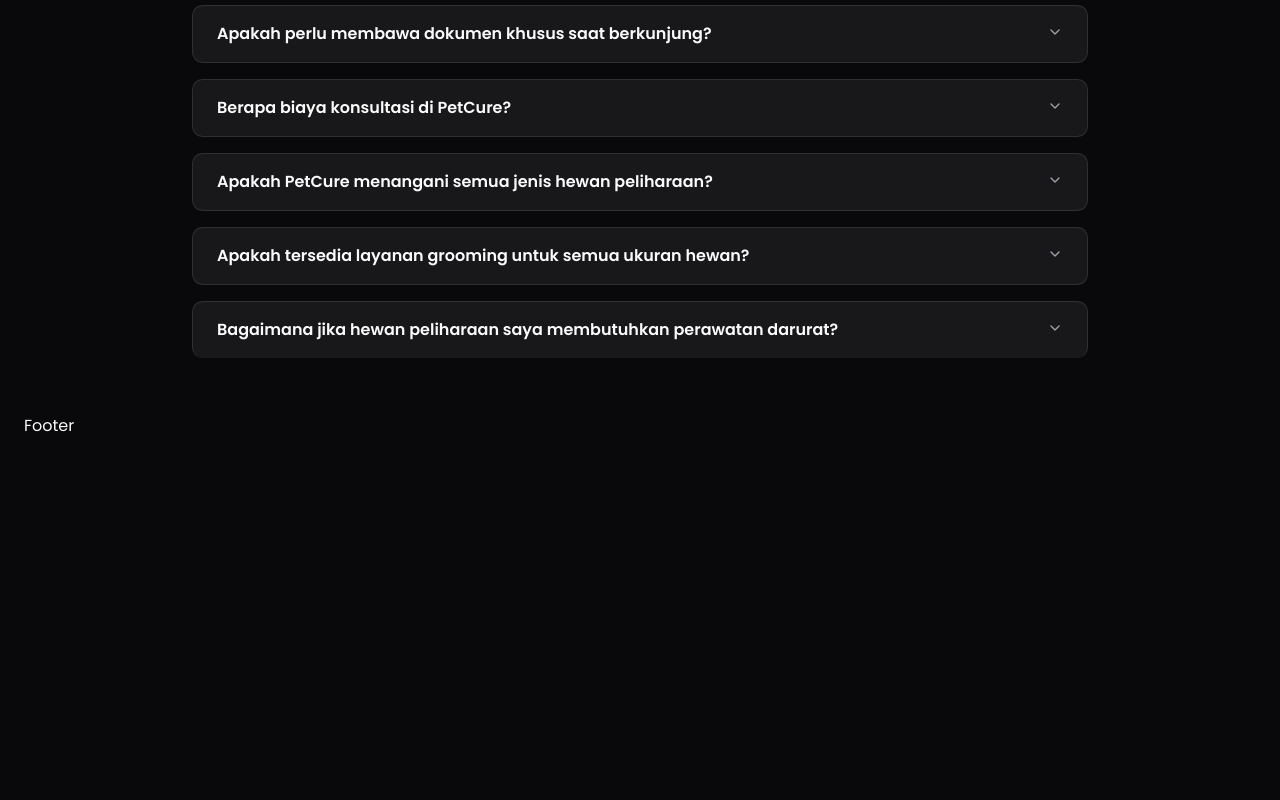
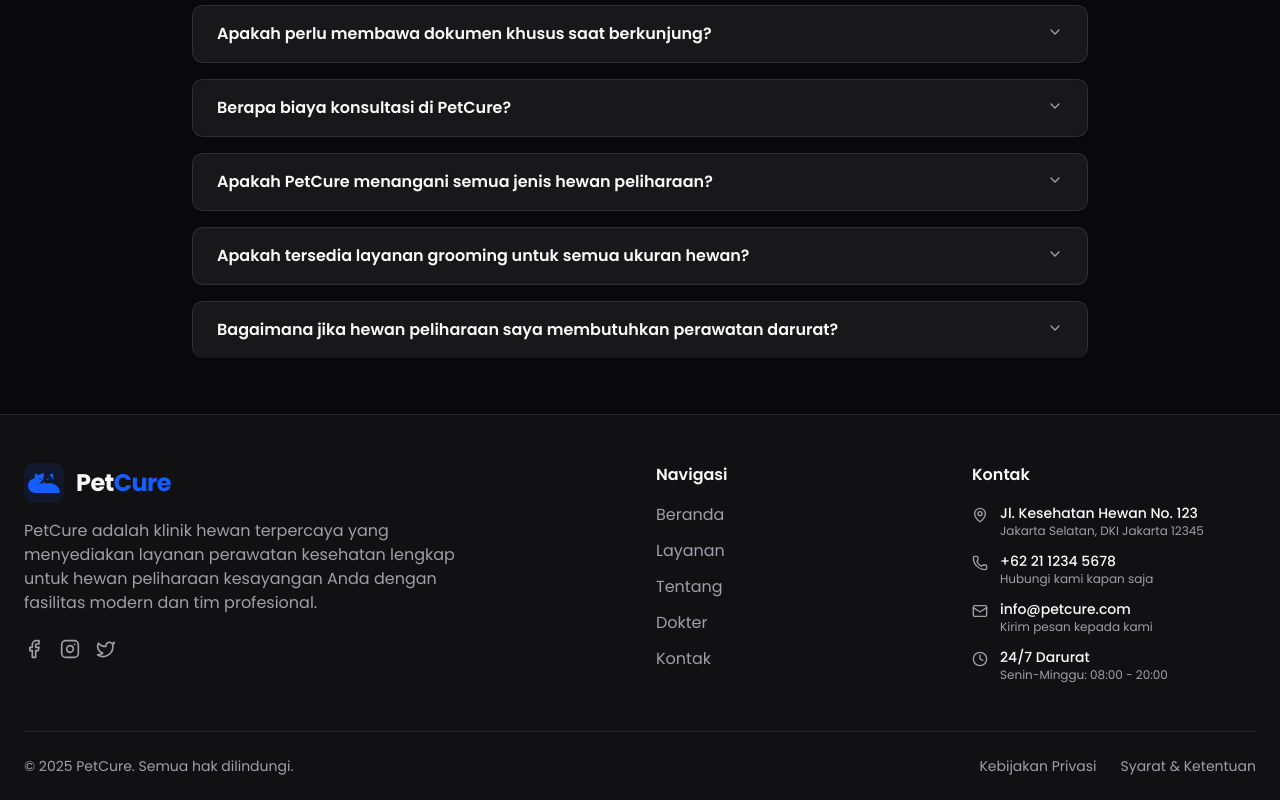
Before and after one commit to fitrondev/petcure, a React (Vite) app: page / in a window 1280 px wide. Shown: the part 6441-7241 px from the top of the page. Before the commit the page ends 6879 px from the top, so only its background shows below. Built offline with nearby package versions, Linux system fonts and the light colour scheme.

Commit message:
feat: implement comprehensive footer component
Add complete footer with company info, navigation links, contact details, and copyright section. Includes social media links and legal pages navigation. The footer now matches the design requirements and provides useful information to users.

```diff
--- a/src/components/layouts/Footer/index.tsx
+++ b/src/components/layouts/Footer/index.tsx
@@ -1,7 +1,104 @@
+import { Link } from "react-router";
+
+import Logo from "@/components/common/Logo";
+import { contactInfo, navLinks, socialMedia } from "@/constants/data";
+
 const Footer = () => {
+  const currentYear = new Date().getFullYear();
+
   return (
-    <footer>
-      <div className="container">Footer</div>
+    <footer className="bg-muted/30 border-t">
+      <div className="container">
+        <div className="py-12">
+          <div className="grid gap-8 md:grid-cols-2 lg:grid-cols-4">
+            {/* Company Info */}
+            <div className="lg:col-span-2">
+              <Logo />
+              <p className="text-muted-foreground mt-4 max-w-md">
+                PetCure adalah klinik hewan terpercaya yang menyediakan layanan
+                perawatan kesehatan lengkap untuk hewan peliharaan kesayangan
+                Anda dengan fasilitas modern dan tim profesional.
+              </p>
+              <div className="mt-6 flex space-x-4">
+                {socialMedia.map((social) => {
+                  const IconComponent = social.icon;
+                  return (
+                    <Link
+                      key={social.id}
+                      to={social.url}
+                      className="text-muted-foreground hover:text-primary transition-colors"
+                      aria-label={social.name}
+                    >
+                      <IconComponent className="size-5" />
+                    </Link>
+                  );
+                })}
+              </div>
+            </div>
+
+            {/* Quick Links */}
+            <div>
+              <h3 className="text-foreground mb-4 font-semibold">Navigasi</h3>
+              <ul className="space-y-3">
+                {navLinks.map((link) => (
+                  <li key={link.id}>
+                    <Link
+                      to={link.href}
+                      className="text-muted-foreground hover:text-primary transition-colors"
+                    >
+                      {link.label}
+                    </Link>
+                  </li>
+                ))}
+              </ul>
+            </div>
+
+            {/* Contact Info */}
+            <div>
+              <h3 className="text-foreground mb-4 font-semibold">Kontak</h3>
+              <ul className="space-y-3">
+                {contactInfo.map((info) => {
+                  const IconComponent = info.icon;
+                  return (
+                    <li key={info.id} className="flex items-start space-x-3">
+                      <IconComponent className="text-muted-foreground mt-1 size-4 shrink-0" />
+                      <div>
+                        <p className="text-sm font-medium">{info.value}</p>
+                        <p className="text-muted-foreground text-xs">
+                          {info.description}
+                        </p>
+                      </div>
+                    </li>
+                  );
+                })}
+              </ul>
+            </div>
+          </div>
+        </div>
+
+        {/* Bottom Bar */}
+        <div className="border-t py-6">
+          <div className="flex flex-col items-center justify-between space-y-4 md:flex-row md:space-y-0">
+            <p className="text-muted-foreground text-sm">
+              © {currentYear} PetCure. Semua hak dilindungi.
+            </p>
+            <div className="flex space-x-6 text-sm">
+              <Link
+                to="/privacy"
+                className="text-muted-foreground hover:text-primary transition-colors"
+              >
+                Kebijakan Privasi
+              </Link>
+              <Link
+                to="/terms"
+                className="text-muted-foreground hover:text-primary transition-colors"
+              >
+                Syarat & Ketentuan
+              </Link>
+            </div>
+          </div>
+        </div>
+      </div>
     </footer>
   );
 };
```
